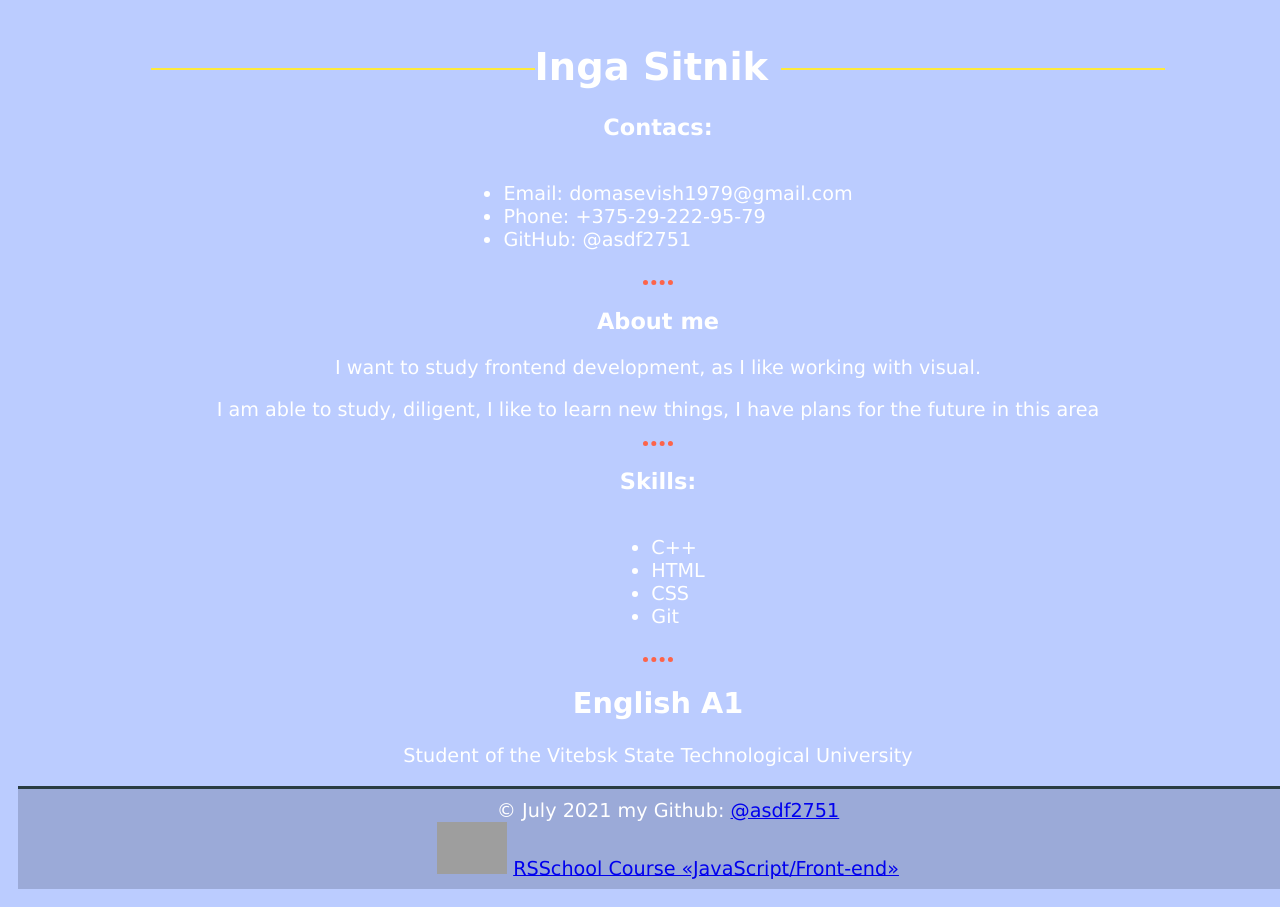
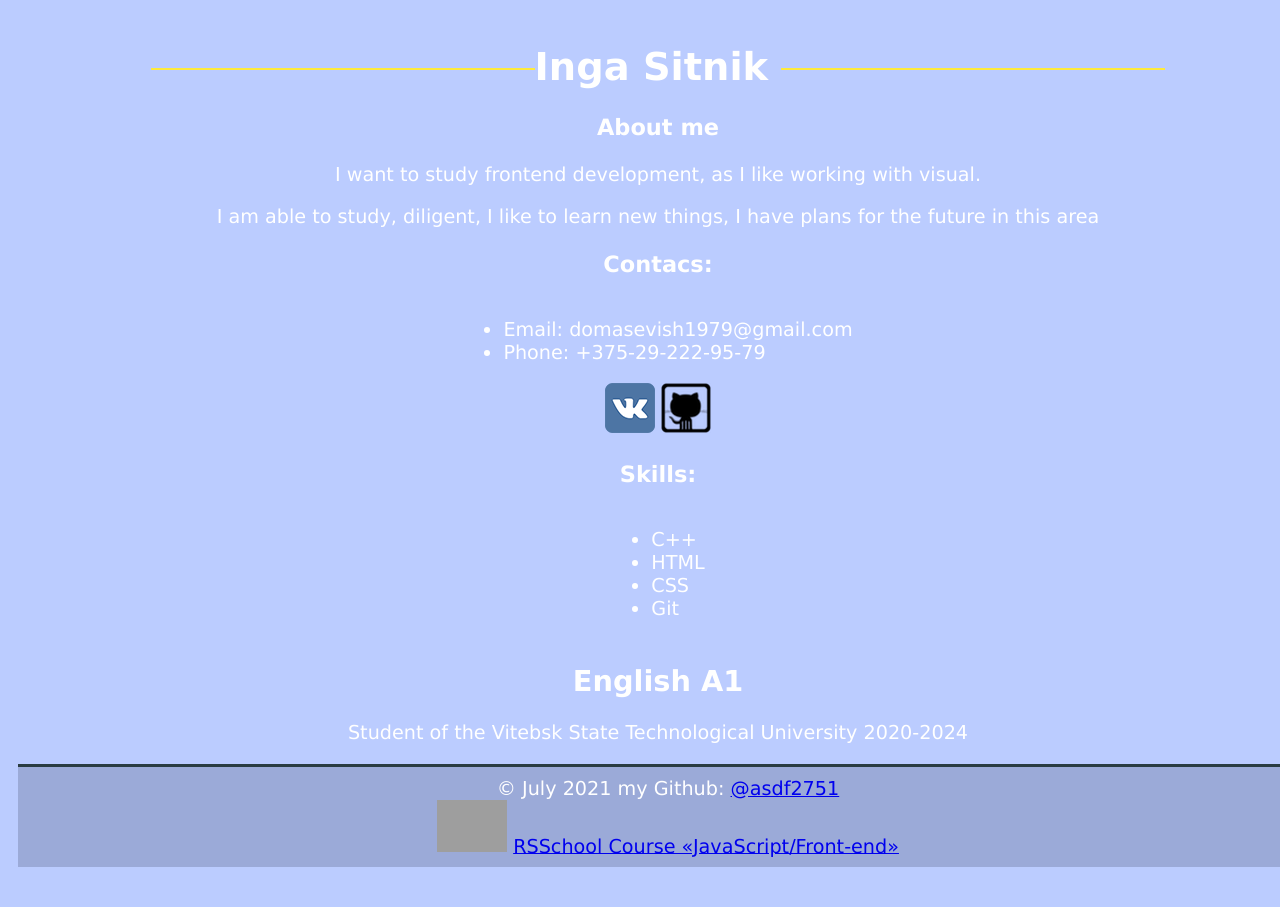
Before and after one commit to asdf2751/rsschool-cv, a plain HTML site: page index.html in a window 1280 px wide. Shown: the top 907 px of the page. After the commit the page ends 885 px from the top, so only its background shows below. Drawn offline with Linux system fonts and the light colour scheme; grey boxes are pictures that could not be loaded.

Commit message:
feat: add logo

```diff
--- a/index.html
+++ b/index.html
@@ -12,6 +12,12 @@
 <body>
     <header>
         <h1>Inga Sitnik </h1>
+        <h3>About me</h3>
+        <p>I want to study frontend development, as I like working with visual.</p>
+        <p>I am able to study, diligent, I like to learn new things, I have plans for the future in this area
+        </p>
+    </header>
+    <aside>
         <h3>Contacs:</h3>
         <ul>
             <li>
@@ -20,18 +26,13 @@
             <li>
                 Phone: +375-29-222-95-79
             </li>
-            <li>
-                GitHub: @asdf2751
-            </li>
         </ul>
-    </header>
+        <br>
+        <a href="https://vk.com/sitnik.inga"><img src="s4.png" alt="My VK"></a>
+        <a href="https://github.com/asdf2751"><img src="github2.png" alt="My GitHub"></a>
+
+    </aside>
     <main>
-        <article>
-            <h3>About me</h3>
-            <p>I want to study frontend development, as I like working with visual.</p>
-            <p>I am able to study, diligent, I like to learn new things, I have plans for the future in this area
-            </p>
-        </article>
         <article>
             <h3>Skills:</h3>
             <ul>
@@ -43,11 +44,9 @@
         </article>
         <article>
             <h2>English A1</h2>
-            <p>Student of the Vitebsk State Technological University</p>
+            <p>Student of the Vitebsk State Technological University 2020-2024</p>
         </article>
     </main>
-
-
 
     <footer>
         &copy; July 2021 my Github:
@@ -55,7 +54,6 @@
         <br>
         <img src="https://rs.school/images/rs_school_js.svg" alt="course logo" width="70">
         <a href="https://rs.school/js/">RSSchool Course «JavaScript/Front-end»</a>
-
     </footer>
 </body>
 
--- a/style.css
+++ b/style.css
@@ -34,14 +34,6 @@ h1::after {
             width: 30%;
         }
 
-
-article::before {
-            content: '';
-            display: block;
-            width: 30px;
-            margin: 10px auto;
-            border-bottom: 5px dotted #fd644a;
-           }
 html {
     font-family: Verdana, Geneva, sans-serif;
 }
```
Also changed, not shown: github2.png (added), s4.png (added).
